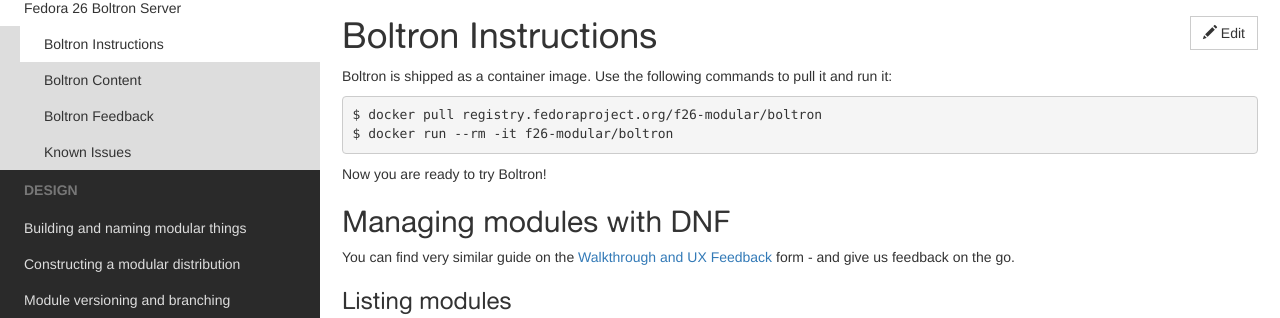
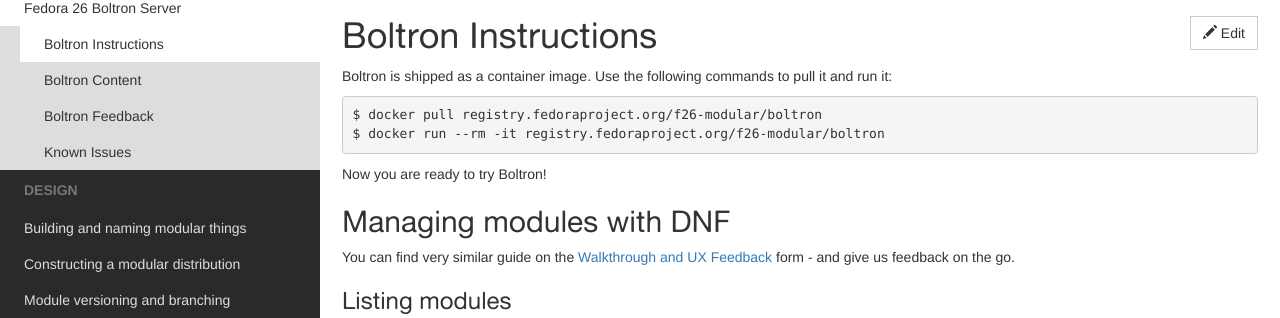
Before and after one commit to gbraad/fedora-modularity, a Sphinx documentation site: the page built from source/prototype/boltron/instructions.rst, in a window 1280 px wide. Shown: the part 162-480 px from the top of the page. Built offline with Sphinx 7.4.7, drawn with Linux system fonts in a browser that asks for light colours.

Commit message:
Fixes #34 add registry specifier to docker run

```diff
--- a/source/prototype/boltron/instructions.rst
+++ b/source/prototype/boltron/instructions.rst
@@ -6,7 +6,7 @@
 ::
 
   $ docker pull registry.fedoraproject.org/f26-modular/boltron
-  $ docker run --rm -it f26-modular/boltron
+  $ docker run --rm -it registry.fedoraproject.org/f26-modular/boltron
 
 Now you are ready to try Boltron!
 
```
